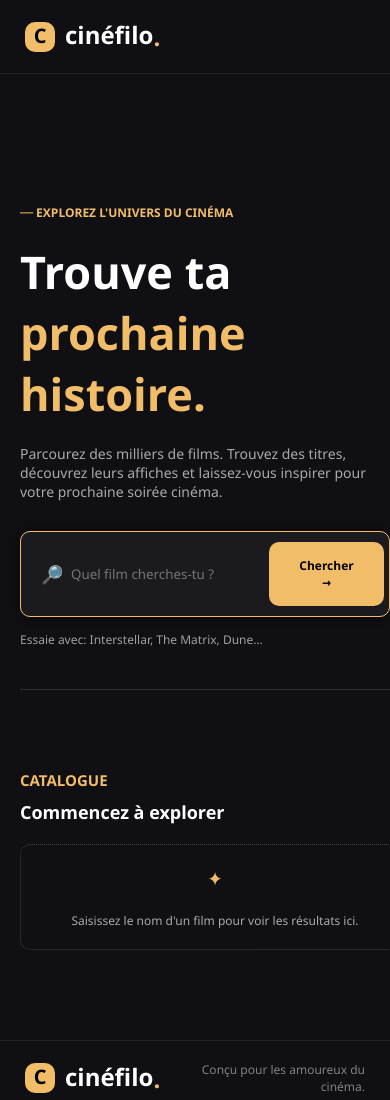
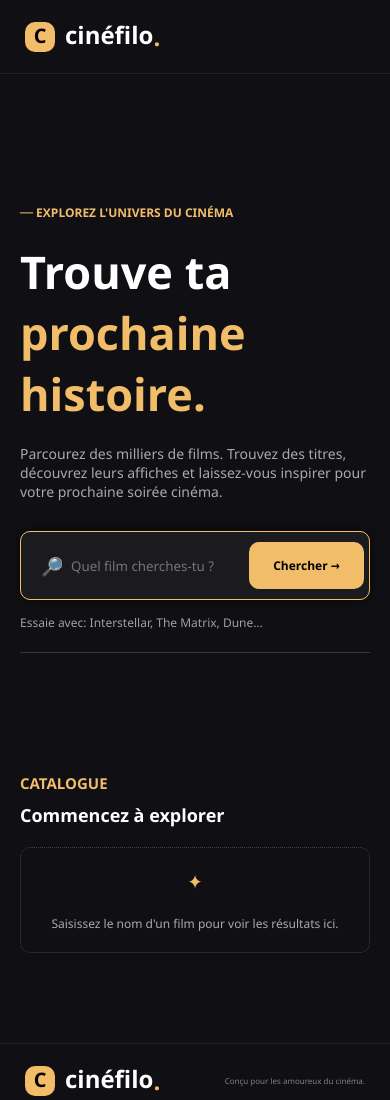
Before and after one commit to bloomMethod/Moteur-de-recherche-de-films, a plain HTML site: page index.html in a window 390 px wide. Drawn offline with Linux system fonts and the light colour scheme.

Commit message:
mise à jour 18-11-2026 responsive

```diff
--- a/css/styles.css
+++ b/css/styles.css
@@ -111,7 +111,7 @@ body {
             .btn {
               border: none;
               background-color: #f2bd69;
-              padding: 15px 25px;
+              padding: 15px 12px;
               font-size: 12px;
               text-align: center;
               width: 115px;
@@ -119,6 +119,7 @@ body {
               border-radius: 10px;
               transition: 0.2s ease;
               cursor: pointer;
+              white-space: nowrap;
               &:hover {
                 transform: translateY(-2px);
                 background-color: white;
@@ -162,7 +163,7 @@ body {
           font-weight: bold;
           margin-bottom: 20px;
         }
-        .oculto{
+        .oculto {
           display: none;
         }
       }
@@ -349,9 +350,13 @@ body {
       margin: 50px 0px;
       header {
         grid-template-columns: 1fr;
-        padding: 80px 0px 40px 0px;
-        margin-left: 20px;
+        padding: 80px 20px 40px 20px;
+        margin-left: 0px;
+        border-bottom: none;
         .left-content {
+          border-bottom: 1px solid rgba(255, 255, 255, 0.155);
+          width: 100%;
+          padding-bottom: 20px;
           .title {
             h2 {
               font-size: 12px;
@@ -372,7 +377,8 @@ body {
       }
       .catalogo {
         width: 100%;
-        margin: 80px 0px 0px 20px;
+        margin: 80px 0px 0px 0px;
+        padding: 0px 20px;
         .title {
           font-size: 10px;
         }
@@ -407,6 +413,9 @@ body {
           grid-template-columns: 40px 1fr;
         }
       }
+      span {
+        font-size: 8px;
+      }
     }
   }
 }
--- a/js/script-v1.js
+++ b/js/script-v1.js
@@ -86,7 +86,7 @@ async function buscadorDePeliculas(pelicula, pagina = 1) {
 }
 
 buscar.addEventListener("click", function () {
-  terminoBusqueda = input.value;
+  terminoBusqueda = input.value.trim();
 
   if (terminoBusqueda === "") {
     return;
```
